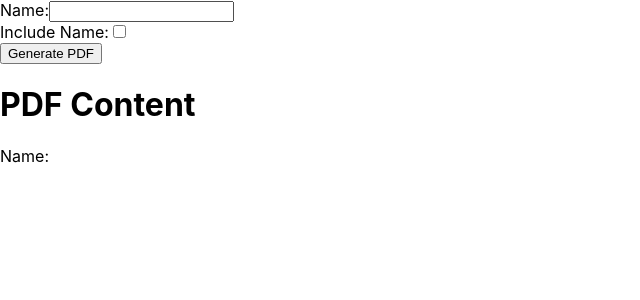
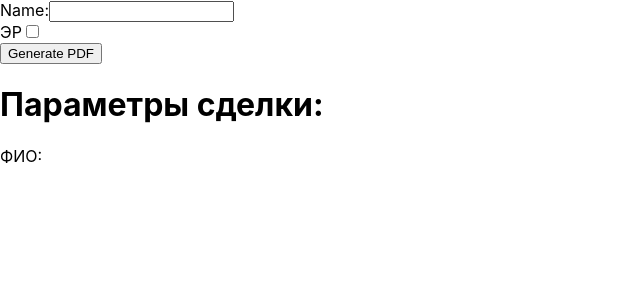
Before and after one commit to olvsivkov/PDF-generator, a React (Create React App) app: page / in a window 1280 px wide. Shown: the top 300 px of the page, without its empty margins (0-640 px from the left). Built offline with nearby package versions, Linux system fonts and the light colour scheme.

Commit message:
add inputForm abd pdfFile components

```diff
--- /dev/null
+++ b/src/components/inputForm.jsx
@@ -0,0 +1,27 @@
+function InputForm({setName, setIncludeName, includeName, name}){
+
+    return (
+      <form>
+        <label>
+          Name:
+          <input
+            type="text"
+            value={name}
+            onChange={(e) => setName(e.target.value)}
+          />
+        </label>
+        <br />
+        <label>
+          ЭР
+          <input
+            type="checkbox"
+            checked={includeName}
+            onChange={() => setIncludeName(!includeName)}
+          />
+        </label>
+        <br />
+      </form>
+    )
+}
+
+export default InputForm
--- a/src/components/myDocument.jsx
+++ b/src/components/myDocument.jsx
@@ -1,17 +1,8 @@
 import React, { useState } from 'react';
+import PDFfile from './pdfFile';
 import html2canvas from 'html2canvas';
 import jsPDF from 'jspdf';
-
-function Component({ name, includeName }) {
-  return (
-    <div id="pdf-content">
-      <h1>PDF Content</h1>
-      <p>Name: {name}</p>
-      {includeName && <p>Include Name: Yes</p>}
-      {!includeName && <p></p>}
-    </div>
-  );
-}
+import InputForm from './inputForm';
 
 function GetPDFfile() {
   const [name, setName] = useState('');
@@ -46,30 +37,13 @@ function GetPDFfile() {
 
   return (
     <div>
-      <form>
-        <label>
-          Name:
-          <input
-            type="text"
-            value={name}
-            onChange={(e) => setName(e.target.value)}
-          />
-        </label>
-        <br />
-        <label>
-          Include Name:
-          <input
-            type="checkbox"
-            checked={includeName}
-            onChange={() => setIncludeName(!includeName)}
-          />
-        </label>
-        <br />
-        <button type="button" onClick={generatePDF}>
-          Generate PDF
-        </button>
-      </form>
-      <Component name={name} includeName={includeName} />
+      <InputForm setName={setName} setIncludeName={setIncludeName} name={name} includeName={includeName}/>
+
+      <button type="button" onClick={generatePDF}>
+        Generate PDF
+      </button>
+
+      <PDFfile name={name} includeName={includeName}/>
     </div>
   );
 }
--- /dev/null
+++ b/src/components/pdfFile.jsx
@@ -0,0 +1,14 @@
+import React from 'react';
+
+function PDFfile({ name, includeName }) {
+
+    return (
+      <div id="pdf-content">
+        <h1>Параметры сделки:</h1>
+        <p>ФИО: {name}</p>
+        {includeName ? <p>ЭР 9 900 р</p> : false}
+      </div>
+    );
+}
+
+export default PDFfile
```
